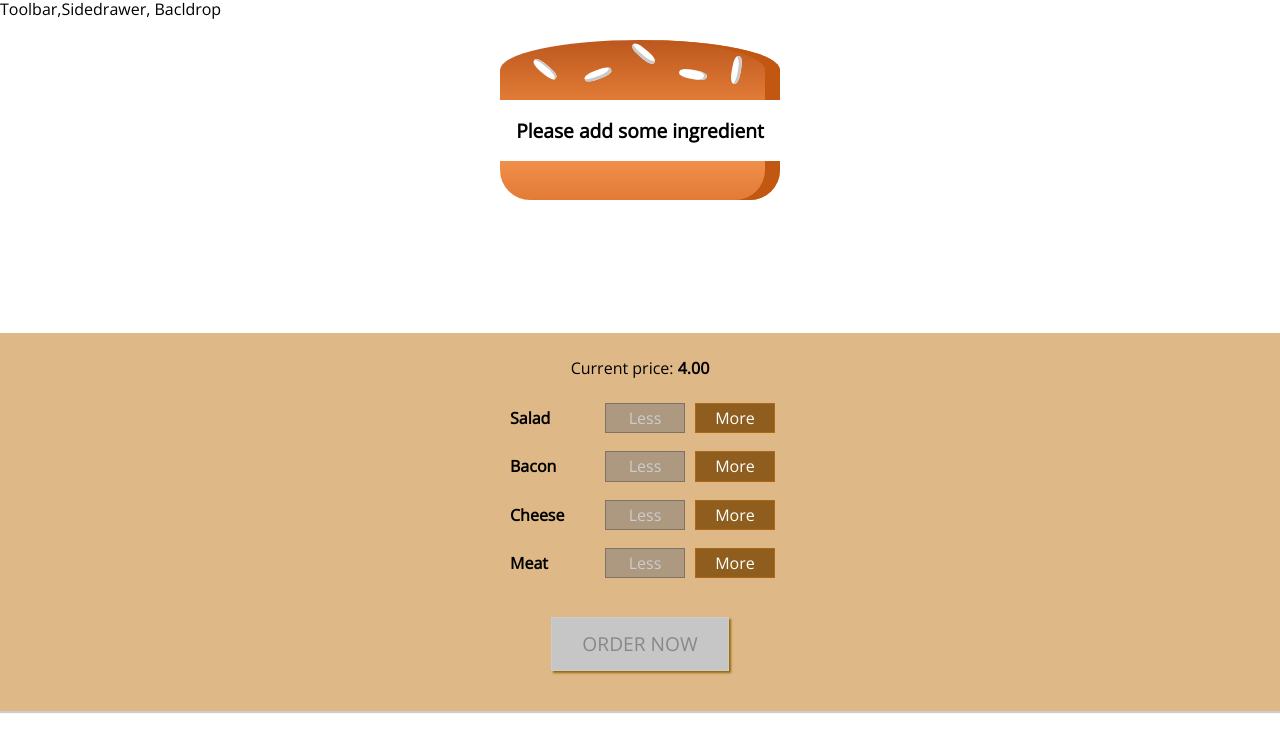
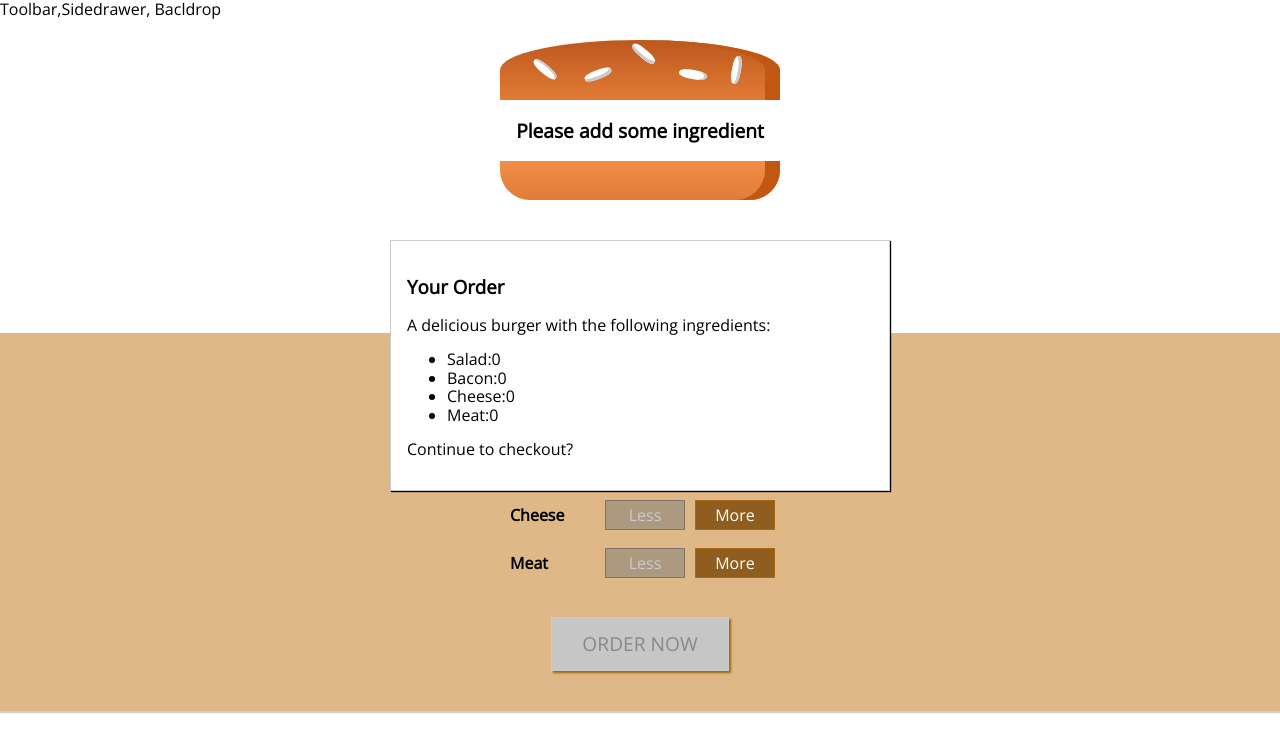
Before and after one commit to matforc/react-burger, a React app: page / in a window 1280 px wide. Shown: the top 752 px of the page. Built offline with nearby package versions, Linux system fonts and the light colour scheme.

Commit message:
Added Modal

```diff
--- /dev/null
+++ b/src/components/Burger/OrderSummary/OrderSummary.js
@@ -0,0 +1,34 @@
+import React from 'react';
+
+import Aux from '../../../hoc/Aux'
+
+
+const orderSummary = (props /* From ./containers/BurgerBuilder/BurgerBuilder.js */) => {
+
+const ingredientSummary =  Object.keys(props.ingredients)
+.map(ingKey => {
+    return (<li key={ingKey + props.ingredients[ingKey]}>
+        <span style={{textTransform:'capitalize'}}>
+
+        {ingKey}
+
+        </span>:
+
+        {props.ingredients[ingKey]}
+
+        </li>)
+})
+
+    return (
+        <Aux>
+            <h3>Your Order</h3>
+            <p>A delicious burger with the following ingredients:</p>
+            <ul>
+                {ingredientSummary}
+            </ul>
+            <p>Continue to checkout?</p>
+        </Aux>
+    );
+}
+
+export default orderSummary;
--- /dev/null
+++ b/src/components/UI/Modal/Modal.css
@@ -0,0 +1,20 @@
+.Modal {
+    position: fixed;
+    z-index: 500;
+    background-color: white;
+    width: 70%;
+    border: 1px solid #ccc;
+    box-shadow: 1px 1px 1px black;
+    padding: 16px;
+    left: 15%;
+    top: 30%;
+    box-sizing: border-box;
+    transition: all 0.3s ease-out;
+}
+
+@media (min-width: 600px) {
+    .Modal {
+        width: 500px;
+        left: calc(50% - 250px);
+    }
+}
--- /dev/null
+++ b/src/components/UI/Modal/Modal.js
@@ -0,0 +1,12 @@
+import React from 'react';
+import classes from './Modal.css'
+
+const modal = (props) => {
+    return (
+        <div className={classes.Modal}>
+            {props.children}
+        </div>
+    )
+}
+
+export default modal;
--- a/src/containers/BurgerBuilder/BurgerBuilder.js
+++ b/src/containers/BurgerBuilder/BurgerBuilder.js
@@ -3,7 +3,8 @@
 import Aux from '../../hoc/Aux'
 import Burger from '../../components/Burger/Burger'
 import BuildControls from '../../components/Burger/BuildControls/BuildControls';
-
+import Modal from '../../components/UI/Modal/Modal';
+import OrderSummary from '../../components/Burger/OrderSummary/OrderSummary';
 
 const INGREDIENT_PRICES = {
     salad: 0.5,
@@ -98,6 +99,10 @@
 
         return (
             <Aux>
+                <Modal>
+                     <OrderSummary ingredients={this.state.ingredients}/>
+                </Modal>
+
                 {/*questo sarebbe la props da passare a burger component ingredients={this.state.ingredients}*/}
                 <Burger ingredients={this.state.ingredients}/>
                 <BuildControls
@@ -107,6 +112,7 @@
                 purchaseable = {this.state.purchaseable}
                 price={this.state.totalPrice}
                 />
+
             </Aux>
 
         )
```
Also changed, not shown: src/components/UI/Backdrop/Backdrop.js (added).
